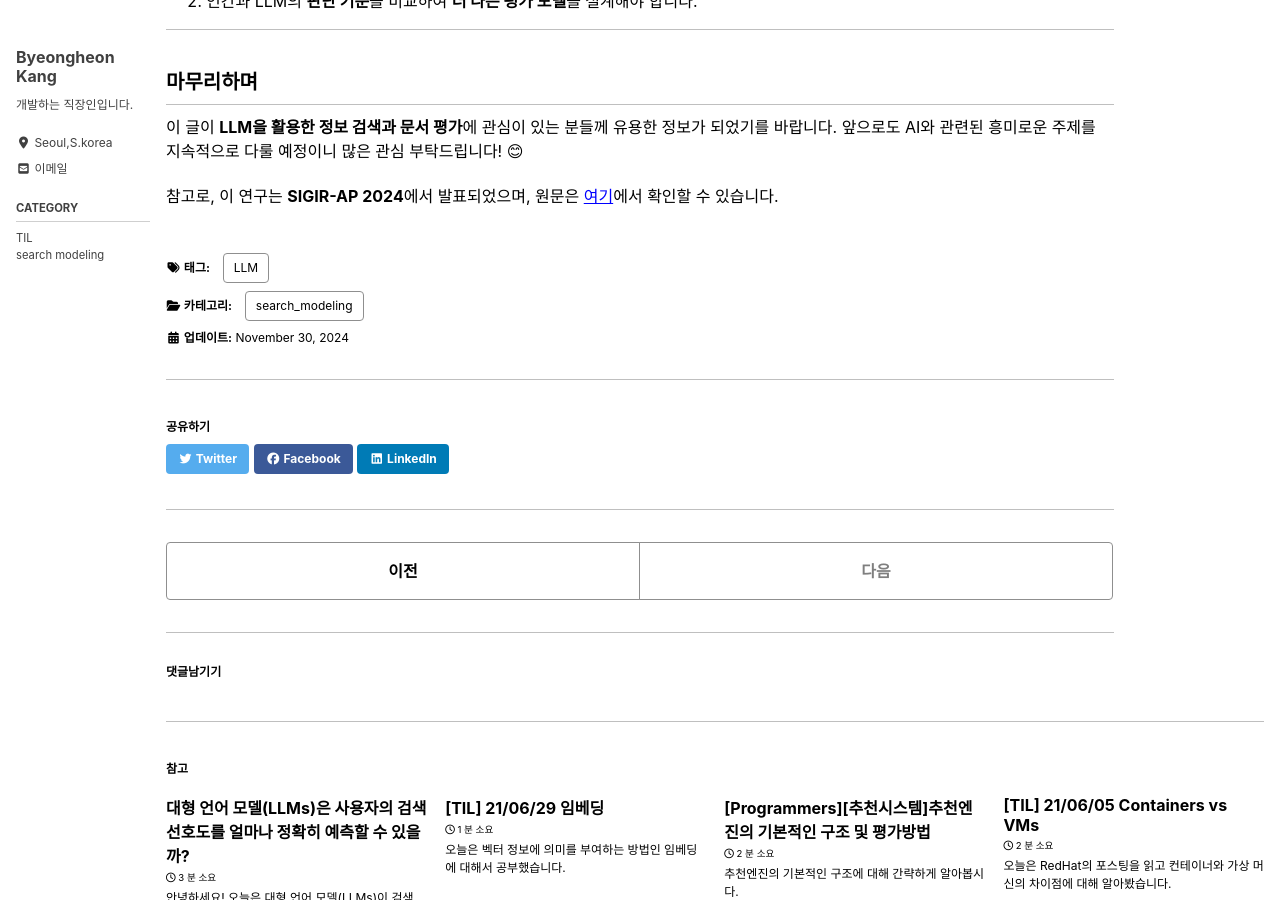
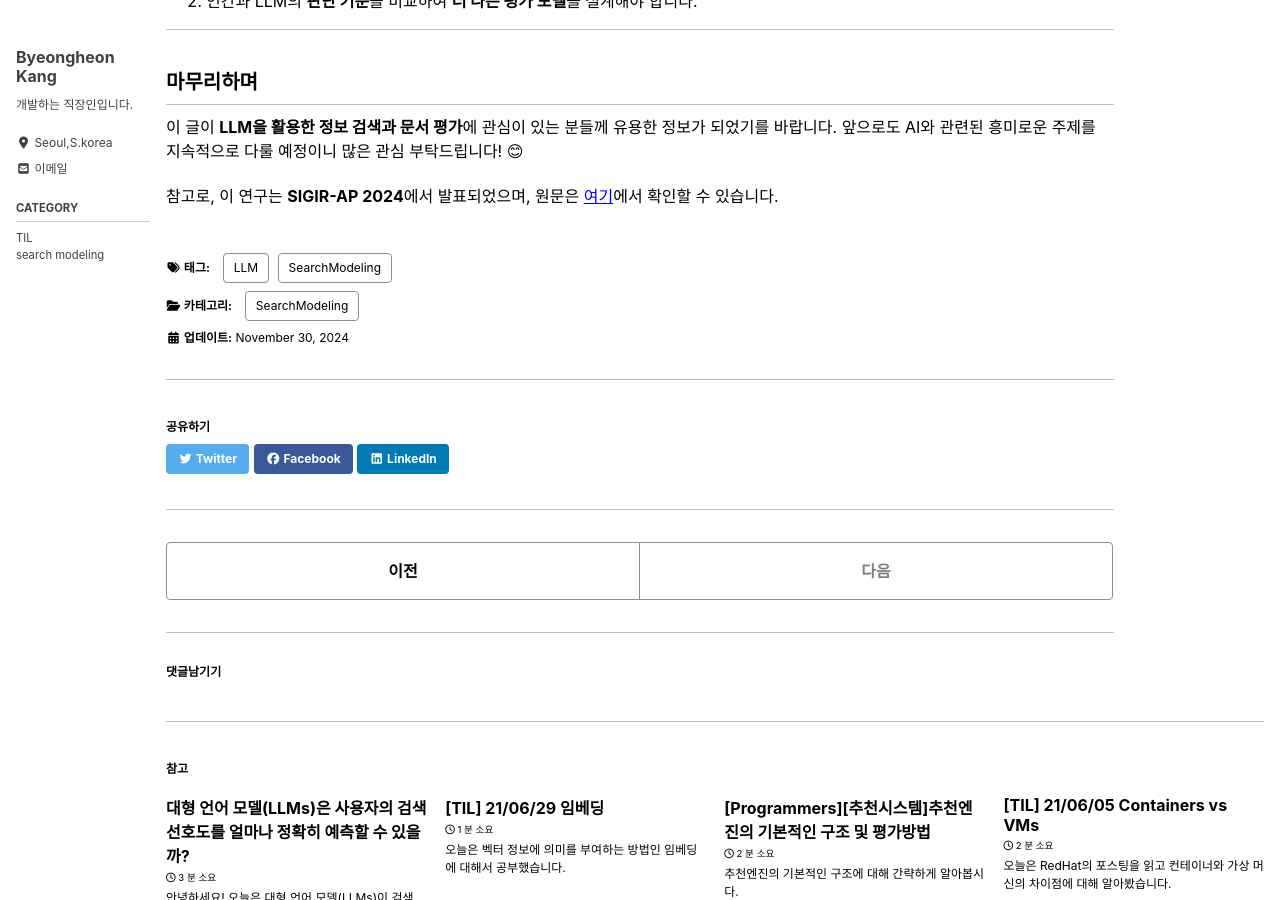
Before and after one commit to devtrail42/devtrail42.github.io, a Jekyll site: the page built from _posts/2024-11-30-llms_can_be_fooled.md, in a window 1280 px wide and 900 px high, scrolled down 3093 px. Built offline with Jekyll 4.4.1, drawn with Linux system fonts in a browser that asks for light colours; cached includes are drawn as plain includes; nearby versions of some CDN libraries; comment, search, counter and statistics services are not loaded.

Commit message:
fix : category typo

```diff
--- a/_posts/2024-11-30-llms_can_be_fooled.md
+++ b/_posts/2024-11-30-llms_can_be_fooled.md
@@ -9,8 +9,8 @@ header:
     - label: "Learn more"
       url: "https://www.microsoft.com/en-us/research/uploads/prod/2024/10/SIGIRAP24_keyword_stuffing__camera_ready_-671f04904292e.pdf"
 
-categories: [search_modeling]
-tags: [LLM]
+categories: [SearchModeling]
+tags: [LLM, SearchModeling]
 comments: true
 ---
 
```
Also changed, not shown: _posts/2024-11-30-llm_can_predict_searcher_preference.md (+2 -2 lines).
